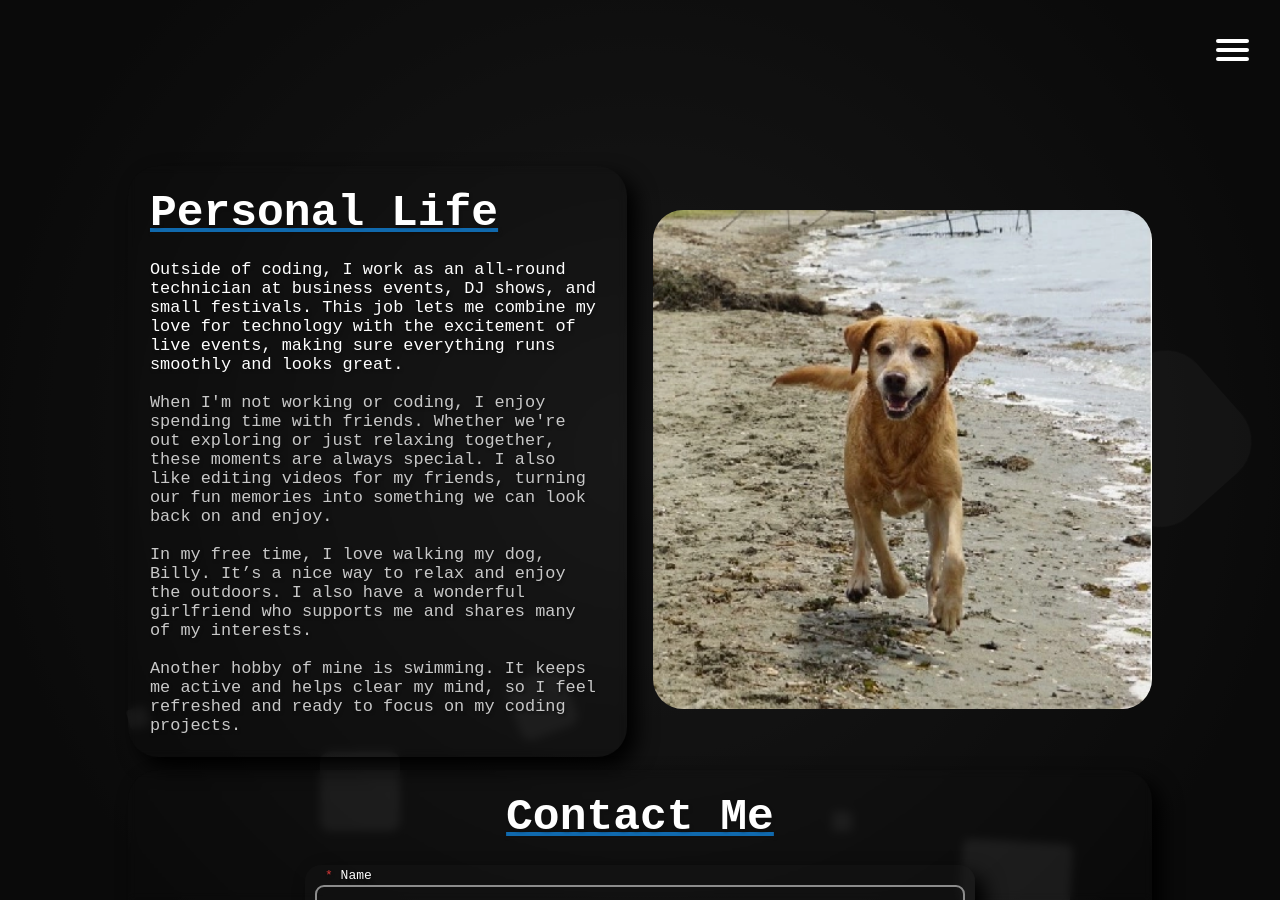
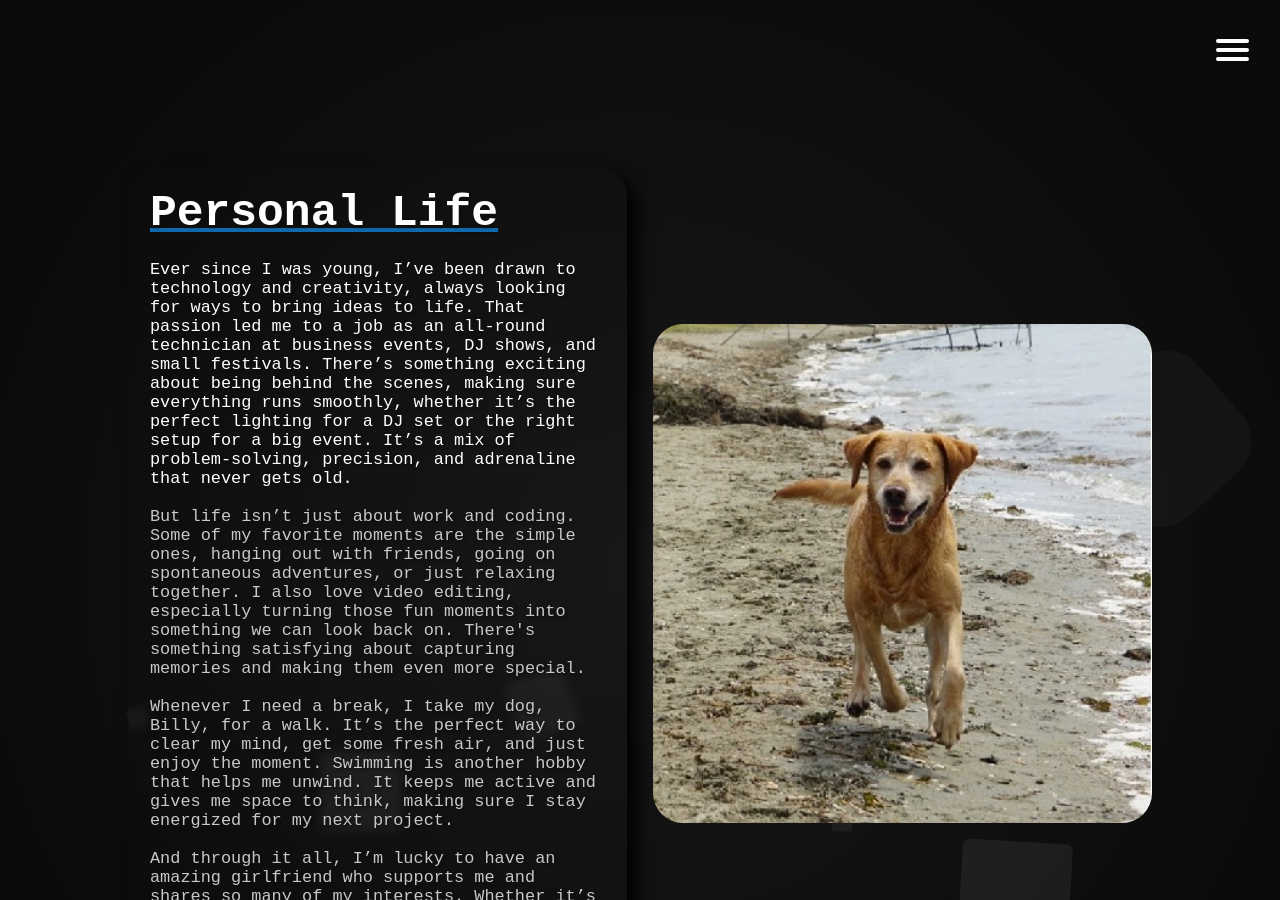
Before and after one commit to CasieBarieDev/Website, a Jekyll site: the page built from aboutme.html, in a window 1280 px wide and 900 px high, scrolled down 760 px. Built offline with Jekyll 4.4.1, drawn with Linux system fonts in a browser that asks for light colours; some of the changed text lies outside the part shown.

Commit message:
Revise personal life section

```diff
--- a/aboutme.html
+++ b/aboutme.html
@@ -20,10 +20,10 @@ script: aboutme.js
 <div class="row scrollto" id="personal">
 	<div class="left text">
 		<h2>Personal Life</h2>
-		<p>Outside of coding, I work as an all-round technician at business events, DJ shows, and small festivals. This job lets me combine my love for technology with the excitement of live events, making sure everything runs smoothly and looks great.</p><br>
-		<p class="gray">When I'm not working or coding, I enjoy spending time with friends. Whether we're out exploring or just relaxing together, these moments are always special. I also like editing videos for my friends, turning our fun memories into something we can look back on and enjoy.</p><br>
-		<p class="gray">In my free time, I love walking my dog, Billy. It’s a nice way to relax and enjoy the outdoors. I also have a wonderful girlfriend who supports me and shares many of my interests.</p><br>
-		<p class="gray">Another hobby of mine is swimming. It keeps me active and helps clear my mind, so I feel refreshed and ready to focus on my coding projects.</p>
+		<p>Ever since I was young, I’ve been drawn to technology and creativity, always looking for ways to bring ideas to life. That passion led me to a job as an all-round technician at business events, DJ shows, and small festivals. There’s something exciting about being behind the scenes, making sure everything runs smoothly, whether it’s the perfect lighting for a DJ set or the right setup for a big event. It’s a mix of problem-solving, precision, and adrenaline that never gets old.</p><br>
+		<p class="gray">But life isn’t just about work and coding. Some of my favorite moments are the simple ones, hanging out with friends, going on spontaneous adventures, or just relaxing together. I also love video editing, especially turning those fun moments into something we can look back on. There's something satisfying about capturing memories and making them even more special.</p><br>
+		<p class="gray">Whenever I need a break, I take my dog, Billy, for a walk. It’s the perfect way to clear my mind, get some fresh air, and just enjoy the moment. Swimming is another hobby that helps me unwind. It keeps me active and gives me space to think, making sure I stay energized for my next project.</p><br>
+		<p class="gray">And through it all, I’m lucky to have an amazing girlfriend who supports me and shares so many of my interests. Whether it’s work, hobbies, or just everyday life, having someone by my side makes everything even better.</p>
 	</div>
 	<div class="right">
 		<img src="/assets/images/aboutme/billy.webp" alt="Billy" width="410" height="410"/>
```
